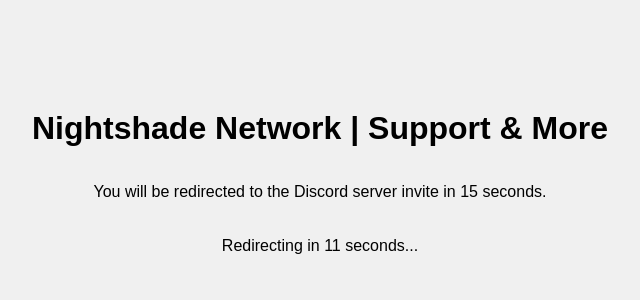
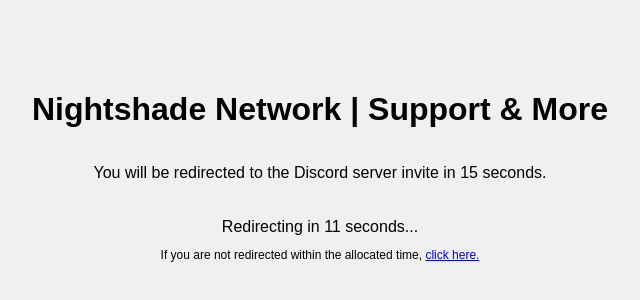
Before and after one commit to ServerNootNoot/service, a plain HTML site: page index.html in a window 1280 px wide. Shown: the part 228-528 px from the top of the page, without its empty margins (320-960 px from the left). Drawn offline with Linux system fonts and the light colour scheme.

Commit message:
Update index.html

```diff
--- a/index.html
+++ b/index.html
@@ -43,5 +43,7 @@
       }
     }, 1000);
   </script>
+  <p style="font-size:12px;">If you are not redirected within the allocated time, <a href="https://discord.gg/ugNMC9e4E6">click here.</a></p>
+
 </body>
 </html>
```
